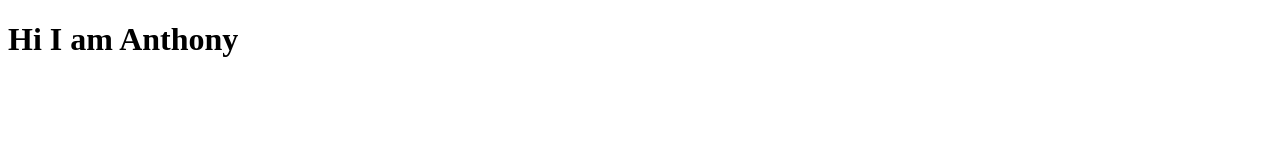
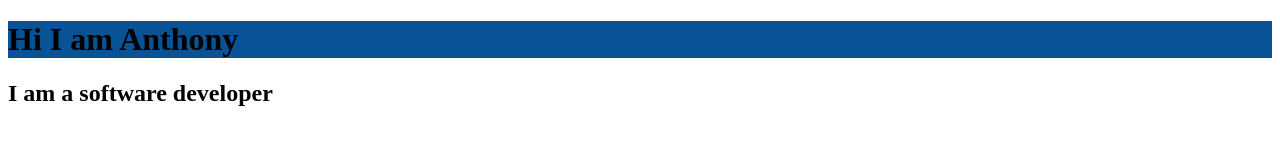
Before and after one commit to Anthony2291/Portfolio, a plain HTML site: page index.html in a window 1280 px wide. Drawn offline with Linux system fonts and the light colour scheme.

Commit message:
Updated background

```diff
--- a/index.html
+++ b/index.html
@@ -5,10 +5,14 @@
     <meta http-equiv="X-UA-Compatible" content="IE=edge">
     <meta name="viewport" content="width=device-width, initial-scale=1.0">
     <title>Document</title>
+    <link rel="stylesheet" href="style.css">
 </head>
 <body>
     <header>
         <h1>Hi I am Anthony</h1>
     </header>
+    <main>
+        <h2>I am a software developer</h2>
+    </main>
 </body>
 </html>
--- a/style.css
+++ b/style.css
@@ -0,0 +1,3 @@
+header {
+    background-color: rgb(7, 83, 150);
+}
```
